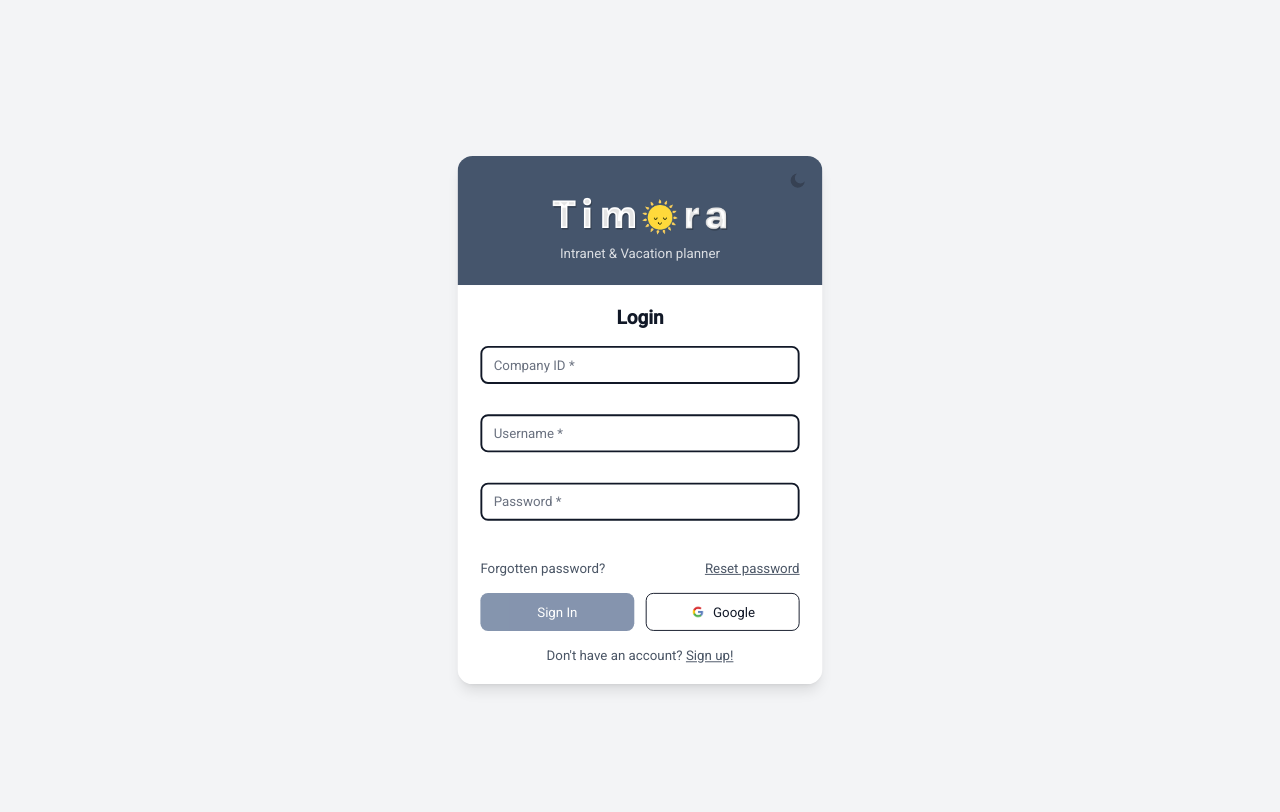
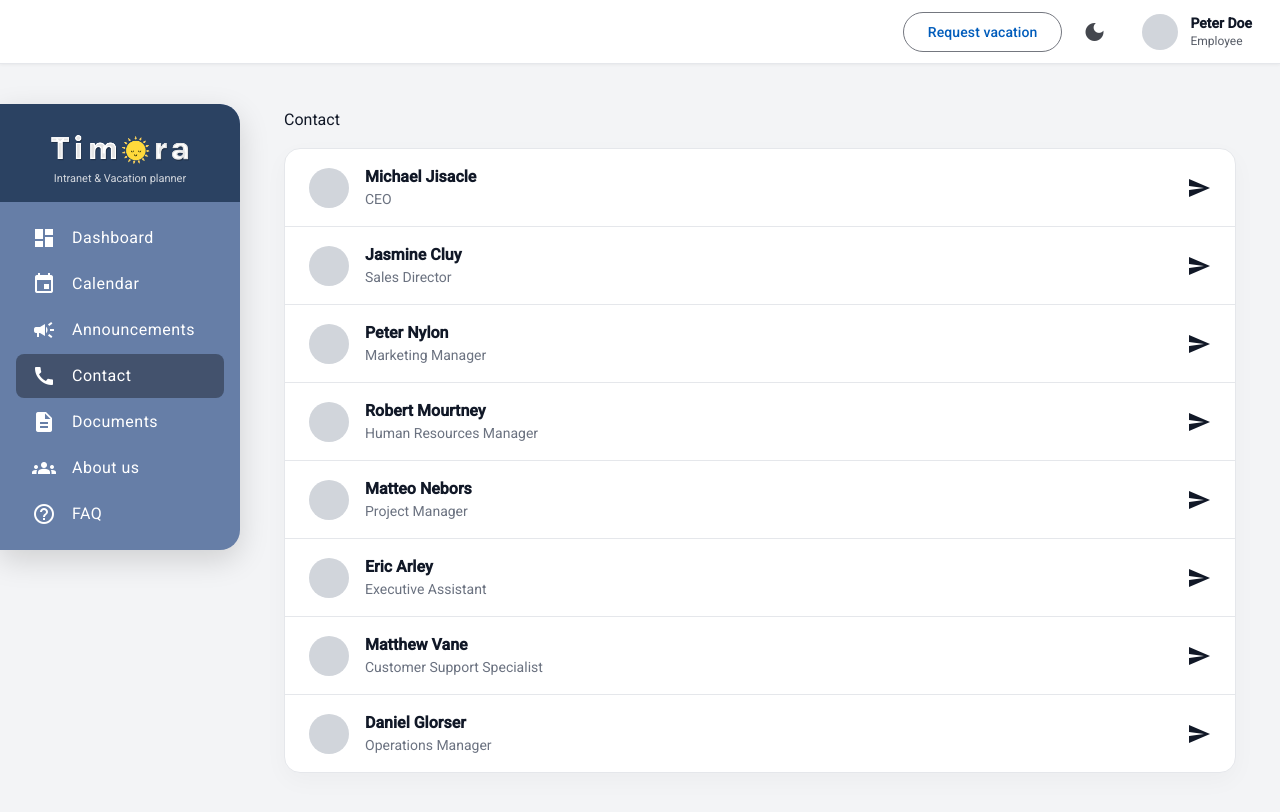
Before and after one commit to kollarm226/timoraFE, an Angular app in the folder frontend/: page /contact in a window 1280 px wide. Before the commit this address led to /login. Shown: the top 812 px of the page. Built offline with nearby package versions, Linux system fonts and the light colour scheme.

Commit message:
Created contact page + added logo to the sidebar

```diff
--- a/frontend/src/app/app.routes.ts
+++ b/frontend/src/app/app.routes.ts
@@ -2,6 +2,7 @@ import { Routes } from '@angular/router';
 import { DashboardComponent } from './pages/dashboard/dashboard.component';
 import { CalendarComponent } from './pages/calendar/calendar.component';
 import { AnnouncementsComponent } from './pages/announcements/announcements.component';
+import { ContactComponent } from './pages/contact/contact.component';
 import { RegisterComponent } from './register/register.component';
 import { LoginComponent } from './login/login.component';
 import { DocumentsComponent } from './pages/documents/documents.component';
@@ -17,6 +18,7 @@ export const routes: Routes = [
   { path: 'dashboard', component: DashboardComponent },
   { path: 'calendar', component: CalendarComponent },
   { path: 'announcements', component: AnnouncementsComponent },
+  { path: 'contact', component: ContactComponent },
   { path: 'documents', component: DocumentsComponent },
   { path: '**', redirectTo: '/login' }  // Fallback na login
 ];
--- /dev/null
+++ b/frontend/src/app/pages/contact/contact.component.css
@@ -0,0 +1,68 @@
+.contact-page {
+  padding: 24px;
+}
+
+.contact-list {
+  margin-top: 16px;
+  border-radius: 16px;
+  overflow: hidden;
+  background: var(--card-bg);
+  border: 1px solid var(--border);
+  box-shadow: 0 8px 24px rgba(0, 0, 0, .032);
+}
+
+.contact-item {
+  display: flex;
+  align-items: center;
+  justify-content: space-between;
+  padding: 16px 24px;
+  border-bottom: 1px solid var(--border);
+  color: var(--text);
+}
+
+.contact-item:last-child {
+  border-bottom: none;
+}
+
+.contact-left {
+  display: flex;
+  align-items: center;
+  gap: 16px;
+}
+
+.avatar {
+  width: 40px;
+  height: 40px;
+  border-radius: 9999px;
+  background: #d1d5db;
+}
+
+.text .name {
+  font-weight: 600;
+}
+
+.text .role {
+  font-size: 14px;
+  color: var(--muted);
+}
+
+.send-btn {
+  border: none;
+  background: transparent;
+  cursor: pointer;
+  display: flex;
+  align-items: center;
+  justify-content: center;
+  color: var(--text);
+}
+
+.send-btn mat-icon {
+  font-size: 24px;
+}
+
+/* Dark mode - rovnaký štýl boxu ako Documents */
+:host-context(.dark-theme) .contact-list {
+  background: #464646;
+  border-color: #d1d5db;
+  box-shadow: 0 10px 26px rgba(0, 0, 0, .28);
+}
--- /dev/null
+++ b/frontend/src/app/pages/contact/contact.component.html
@@ -0,0 +1,18 @@
+<div class="page contact-page">
+  <h1>Contact</h1>
+
+  <div class="contact-list">
+    <div class="contact-item" *ngFor="let c of contacts">
+      <div class="contact-left">
+        <div class="avatar"></div>
+        <div class="text">
+          <div class="name">{{ c.name }}</div>
+          <div class="role">{{ c.role }}</div>
+        </div>
+      </div>
+      <button class="send-btn" type="button">
+        <mat-icon fontIcon="send"></mat-icon>
+      </button>
+    </div>
+  </div>
+</div>
--- /dev/null
+++ b/frontend/src/app/pages/contact/contact.component.ts
@@ -0,0 +1,28 @@
+import { Component } from '@angular/core';
+import { CommonModule } from '@angular/common';
+import { MatIconModule } from '@angular/material/icon';
+
+interface ContactItem {
+  name: string;
+  role: string;
+}
+
+@Component({
+  selector: 'app-contact',
+  standalone: true,
+  imports: [CommonModule, MatIconModule],
+  templateUrl: './contact.component.html',
+  styleUrl: './contact.component.css'
+})
+export class ContactComponent {
+  contacts: ContactItem[] = [
+    { name: 'Michael Jisacle', role: 'CEO' },
+    { name: 'Jasmine Cluy', role: 'Sales Director' },
+    { name: 'Peter Nylon', role: 'Marketing Manager' },
+    { name: 'Robert Mourtney', role: 'Human Resources Manager' },
+    { name: 'Matteo Nebors', role: 'Project Manager' },
+    { name: 'Eric Arley', role: 'Executive Assistant' },
+    { name: 'Matthew Vane', role: 'Customer Support Specialist' },
+    { name: 'Daniel Glorser', role: 'Operations Manager' }
+  ];
+}
--- a/frontend/src/layout/sidebar/sidebar.component.css
+++ b/frontend/src/layout/sidebar/sidebar.component.css
@@ -46,6 +46,12 @@
   font-size: 26px;
   letter-spacing: 1px;
   line-height: 1.2;
+}
+
+.logo img {
+  height: 48px;
+  width: auto;
+  display: block;
 }
 
 .subtitle {
--- a/frontend/src/layout/sidebar/sidebar.component.html
+++ b/frontend/src/layout/sidebar/sidebar.component.html
@@ -1,14 +1,16 @@
 <div class="sidebar-wrap">
   <div class="sidenav">
     <div class="brand">
-      <div class="logo">Timora</div>
+      <div class="logo">
+        <img src="assets/images/logo.png" alt="Timora" />
+      </div>
       <div class="subtitle">Intranet & Vacation planner</div>
     </div>
     <mat-nav-list class="nav">
       <a mat-list-item routerLink="/dashboard" routerLinkActive="active"><mat-icon matListItemIcon>dashboard</mat-icon><span matListItemTitle>Dashboard</span></a>
       <a mat-list-item routerLink="/calendar" routerLinkActive="active"><mat-icon matListItemIcon>event</mat-icon><span matListItemTitle>Calendar</span></a>
       <a mat-list-item routerLink="/announcements" routerLinkActive="active"><mat-icon matListItemIcon>campaign</mat-icon><span matListItemTitle>Announcements</span></a>
-      <a mat-list-item href="#"><mat-icon matListItemIcon>call</mat-icon><span matListItemTitle>Contact</span></a>
+      <a mat-list-item routerLink="/contact" routerLinkActive="active"><mat-icon matListItemIcon>call</mat-icon><span matListItemTitle>Contact</span></a>
       <a mat-list-item routerLink="/documents" routerLinkActive="active"><mat-icon matListItemIcon>description</mat-icon><span matListItemTitle>Documents</span></a>
       <a mat-list-item href="#"><mat-icon matListItemIcon>groups</mat-icon><span matListItemTitle>About us</span></a>
       <a mat-list-item href="#"><mat-icon matListItemIcon>help_outline</mat-icon><span matListItemTitle>FAQ</span></a>
```
